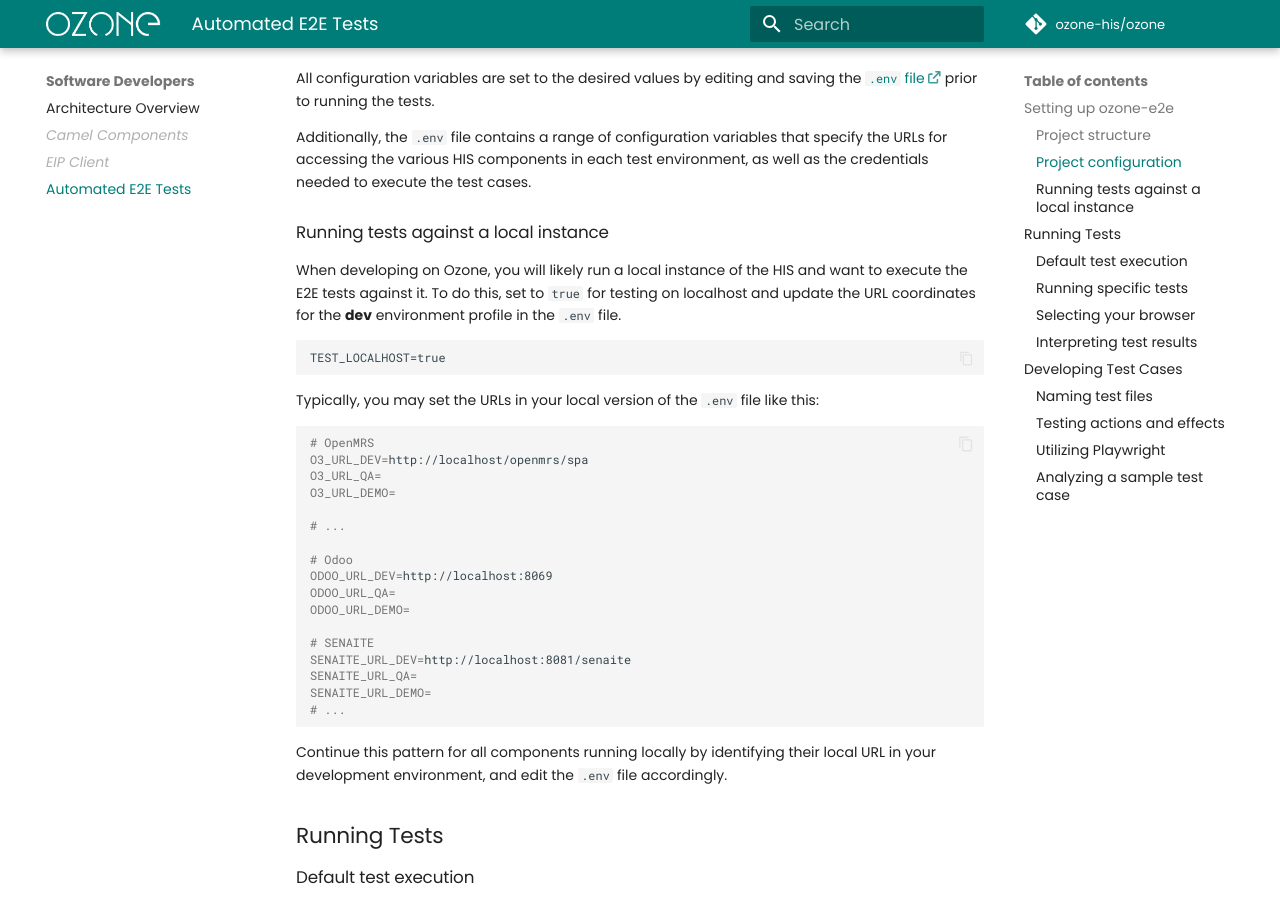
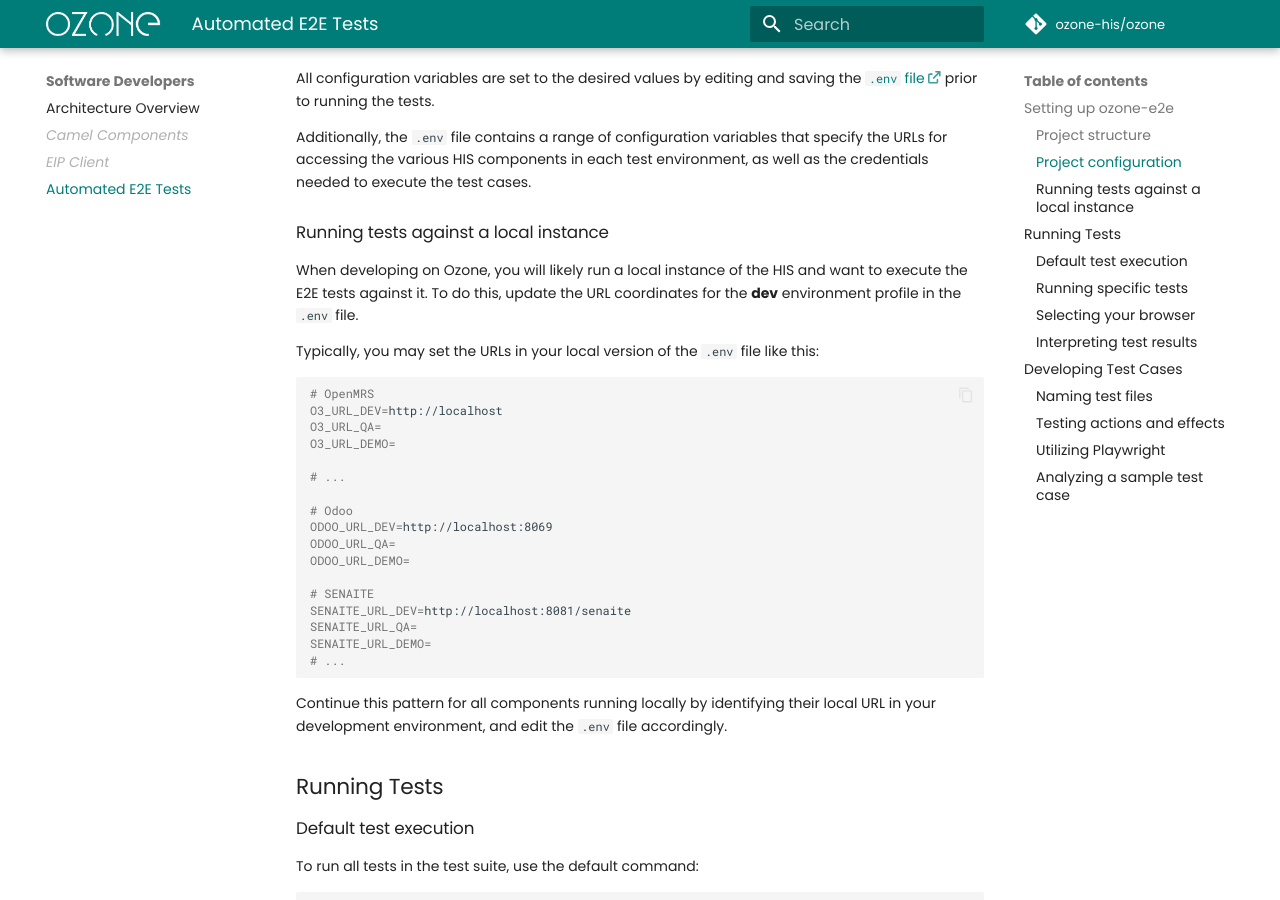
Before and after one commit to ozone-his/ozone-docs, an MkDocs documentation site: the page built from docs/devs/e2e-tests.md, in a window 1280 px wide and 900 px high, scrolled down 1968 px. Built offline with MkDocs 1.6.1 and Material for MkDocs 9.7.7, drawn with Linux system fonts in a browser that asks for light colours; comment, search, counter and statistics services are not loaded.

Commit message:
Updated URL for local instance

````diff
--- a/docs/devs/e2e-tests.md
+++ b/docs/devs/e2e-tests.md
@@ -69,17 +69,13 @@ Additionally, the `.env` file contains a range of configuration variables that s
 
 ### Running tests against a local instance
 
-When developing on Ozone, you will likely run a local instance of the HIS and want to execute the E2E tests against it. To do this, set to `true` for testing on localhost and update the URL coordinates for the **dev** environment profile in the `.env` file.
-
-```
-TEST_LOCALHOST=true
-```
+When developing on Ozone, you will likely run a local instance of the HIS and want to execute the E2E tests against it. To do this, update the URL coordinates for the **dev** environment profile in the `.env` file.
 
 Typically, you may set the URLs in your local version of the `.env` file like this:
 
 ```bash
 # OpenMRS
-O3_URL_DEV=http://localhost/openmrs/spa
+O3_URL_DEV=http://localhost
 O3_URL_QA=
 O3_URL_DEMO=
 
````
